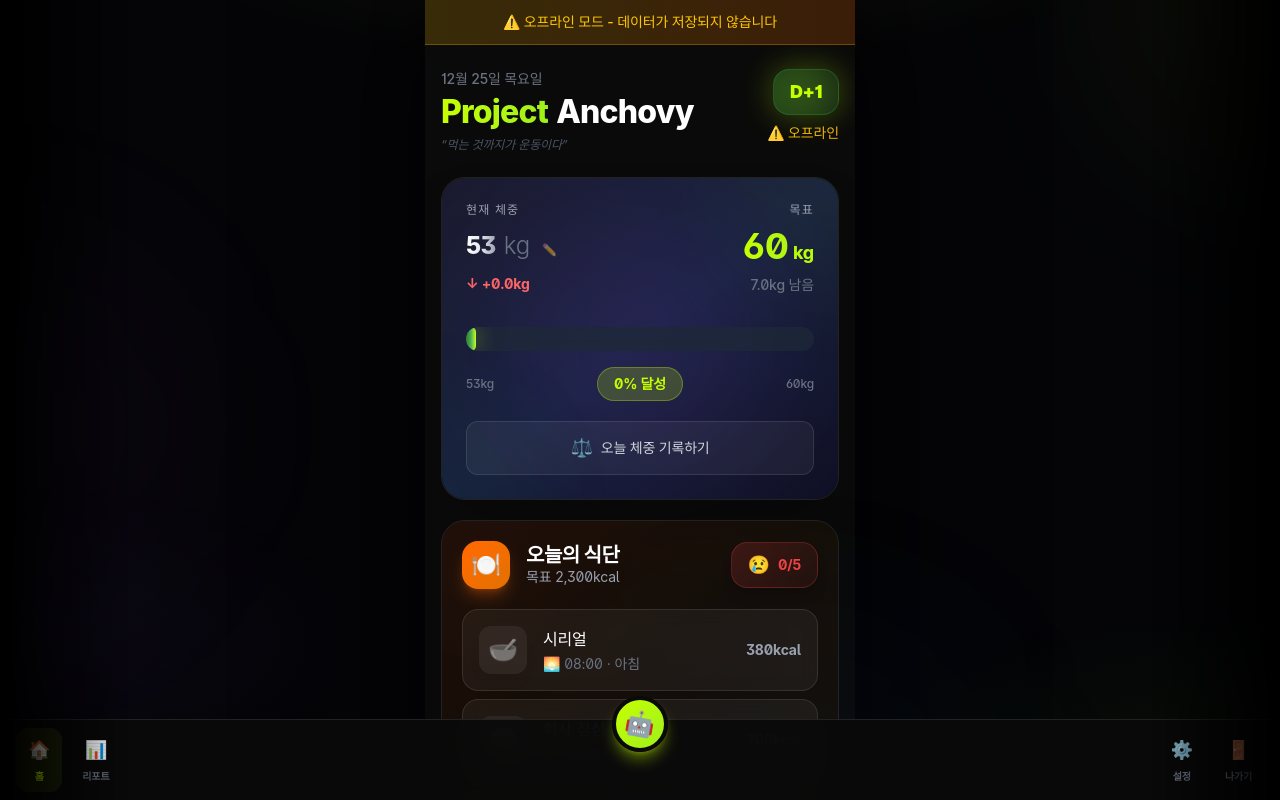
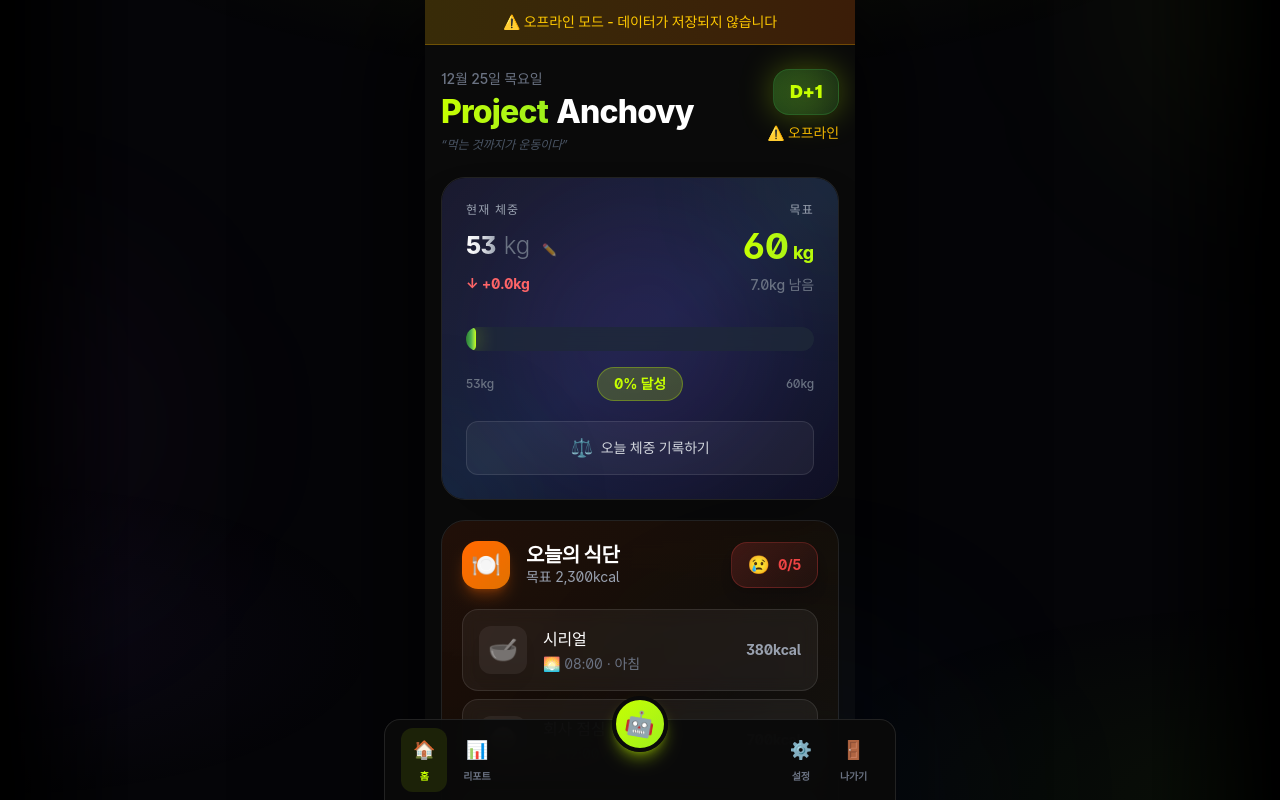
Before and after one commit to ParkChanH/project-anchovy, a Next.js app: page / in a window 1280 px wide. Shown: the top 800 px of the page. Built offline with nearby package versions, Linux system fonts and the light colour scheme; no server answers; a web font is replaced by a local one.

Commit message:
fix: 네비게이션 바 너비 콘텐츠 영역에 맞게 제한

```diff
--- a/src/app/page.tsx
+++ b/src/app/page.tsx
@@ -286,15 +286,16 @@ function BottomNav({ onAIClick }: { onAIClick: () => void }) {
   );
 
   return (
+    <div className="fixed bottom-0 left-0 right-0 flex justify-center safe-bottom z-50 pointer-events-none">
       <motion.nav
-      className="fixed bottom-0 left-0 right-0 bg-[#0a0a0a]/95 backdrop-blur-xl border-t border-white/10 safe-bottom z-50"
+        className="w-full max-w-lg bg-[#0a0a0a]/95 backdrop-blur-xl border-t border-x border-white/10 rounded-t-2xl pointer-events-auto"
         initial={{ y: 100 }}
         animate={{ y: 0 }}
         transition={{ type: "spring", stiffness: 300, damping: 30 }}
       >
         <div className="relative flex justify-between items-center py-2 px-4">
           {/* 왼쪽 메뉴 */}
-        <div className="flex gap-2">
+          <div className="flex gap-1">
             {leftItems.map((item) => (
               <NavButton key={item.label} item={item} />
             ))}
@@ -317,12 +318,13 @@ function BottomNav({ onAIClick }: { onAIClick: () => void }) {
           </motion.button>
 
           {/* 오른쪽 메뉴 */}
-        <div className="flex gap-2">
+          <div className="flex gap-1">
             {rightItems.map((item) => (
               <NavButton key={item.label} item={item} />
             ))}
           </div>
         </div>
       </motion.nav>
+    </div>
   );
 }
```
Lines whose indentation alone changed are shown as unchanged.
